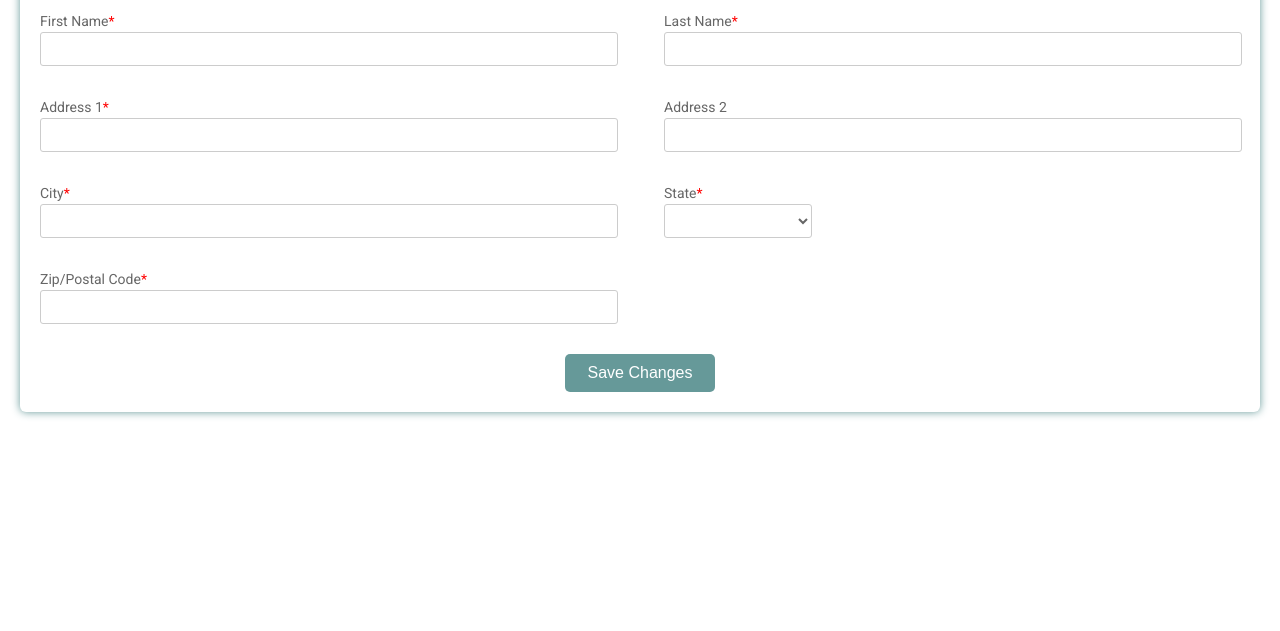
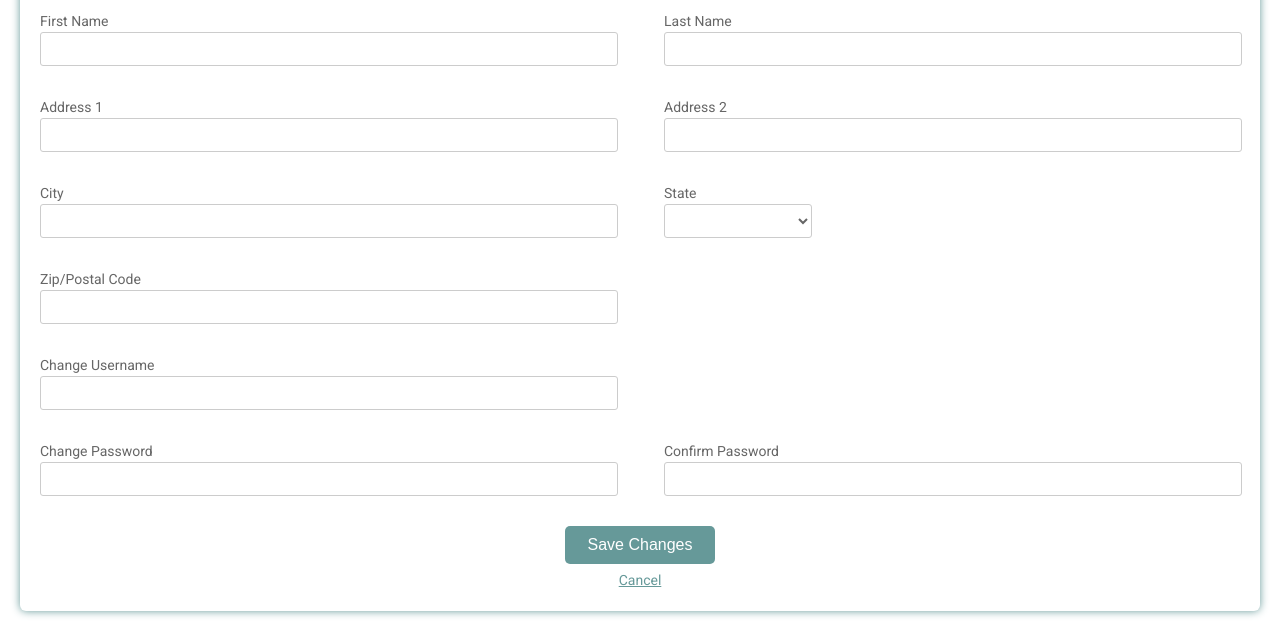
Before and after one commit to mft6300/Group14COSC4353, a PHP site: page /Group14COSC4353/client-profile-mgmt.php in a window 1280 px wide. Shown: the part 340-971 px from the top of the page. Before the commit the page ends 758 px from the top, so only its background shows below. Run offline with PHP 8.4, Linux system fonts and the light colour scheme; some libraries are stand-ins or nearby versions.

Commit message:
Update client-profile-mgmt.php
Removed 'required' restraint from inputs. Added option to change username and passwords and a link to cancel editing client profile.

```diff
--- a/client-profile-mgmt.php
+++ b/client-profile-mgmt.php
@@ -180,6 +180,16 @@
       display:flex;
       justify-content:space-around;
       }
+      a {
+        color: #669999;
+      }
+      a:hover {
+        color: #334d4d;
+      }
+      .cancel-link {
+        margin-top: 5px;
+        text-align:center;
+      }
       .btn-block {
       margin-top: 10px;
       text-align: center;
@@ -223,32 +233,32 @@
         </div>
         <div class="colums">
           <div class="item">
-            <label for="fname"> First Name<span>*</span></label>
-            <input id="fname" type="text" name="fname" maxlength="50" required/>
+            <label for="fname"> First Name</label>
+            <input id="fname" type="text" name="fname" maxlength="50"/>
           </div>
           <div class="item">
-            <label for="lname"> Last Name<span>*</span></label>
-            <input id="lname" type="text" name="lname" maxlength="50" required/>
+            <label for="lname"> Last Name</label>
+            <input id="lname" type="text" name="lname" maxlength="50" />
           </div>
           <div class="item">
-            <label for="address1">Address 1<span>*</span></label>
-            <input id="address1" type="text"   name="address1" maxlength="100" required/>
+            <label for="address1">Address 1</label>
+            <input id="address1" type="text"   name="address1" maxlength="100" />
           </div>
           <div class="item">
             <label for="address2">Address 2</label>
             <input id="address2" type="text"   name="address2" maxlength="100" />
           </div>
           <div class="item">
-            <label for="city">City<span>*</span></label>
-            <input id="city" type="text"   name="city" required/>
+            <label for="city">City</label>
+            <input id="city" type="text"   name="city" />
           </div>
           <!-- <div class="item">
             <label for="state">State<span>*</span></label>
             <input id="state" type="text"   name="state" required/>
           </div> -->
             <div class="item">
-                <label for="state">State<span>*</span></label>
-                <select name="state" id="state" required>
+                <label for="state">State</label>
+                <select name="state" id="state">
                     <option value=""></option>
                     <option value="AL">Alabama</option>
                     <option value="AK">Alaska</option>
@@ -304,13 +314,32 @@
                 </select>
             </div>
           <div class="item">
-            <label for="zip">Zip/Postal Code<span>*</span></label>
-            <input id="zip" type="text" name="zip" minlength="5" maxlength="9" required/>
+            <label for="zip">Zip/Postal Code</label>
+            <input id="zip" type="text" name="zip" minlength="5" maxlength="9"/>
+          </div>
+          <div class="item">
+          </div>
+          <div class="item">
+            <label for="username"> Change Username</label>
+            <input id="username" type="text" name="username" minlength="6" maxlength="50"/>
+          </div>
+          <div class="item">
+          </div>
+          <div class="item">
+            <label for="password">Change Password</label>
+            <input id="password" type="text" name="password" minlength="6" maxlength="50"/>
+          </div>
+          <div class="item">
+            <label for="password">Confirm Password</label>
+            <input id="password" type="text" name="password" minlength="6" maxlength="50"/>
           </div>
         </div>
         <div class="btn-block">
           <button type="submit" href="/">Save Changes</button>
         </div>
+        <div class="cancel-link">
+          <a href="/">Cancel</a>
+        </div>
       </form>
     </div>
   </body>
```
